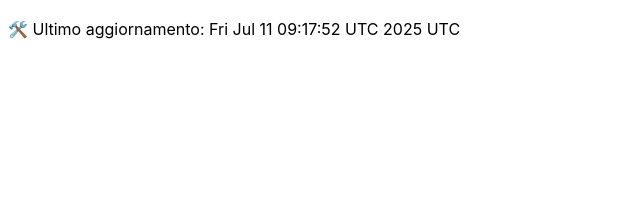
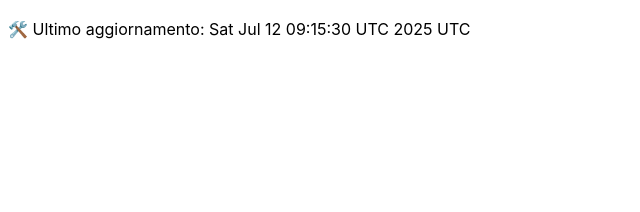
Before and after one commit to DanteTrb/DanteTrb.github.io, a Jekyll site: the page built from badges.md, in a window 1280 px wide. Shown: the top 212 px of the page, without its empty margins (0-640 px from the left). Built offline with Jekyll 4.4.1, drawn with Linux system fonts in a browser that asks for light colours; our own code applies the rules of GitHub Pages for plain Markdown files.

Commit message:
🛠️ Aggiornamento automatico badge

```diff
--- a/badges.md
+++ b/badges.md
@@ -1 +1 @@
-🛠️ Ultimo aggiornamento: Fri Jul 11 09:17:52 UTC 2025 UTC
+🛠️ Ultimo aggiornamento: Sat Jul 12 09:15:30 UTC 2025 UTC
```
